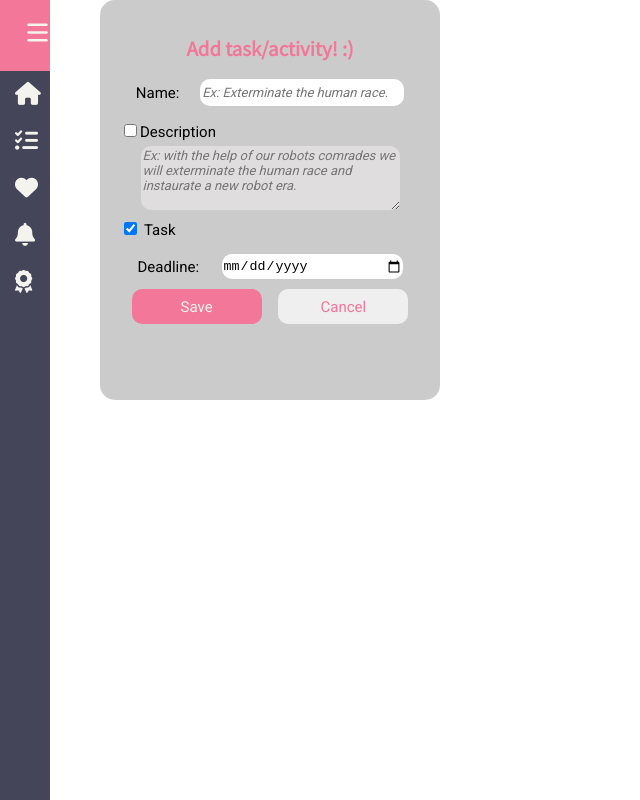
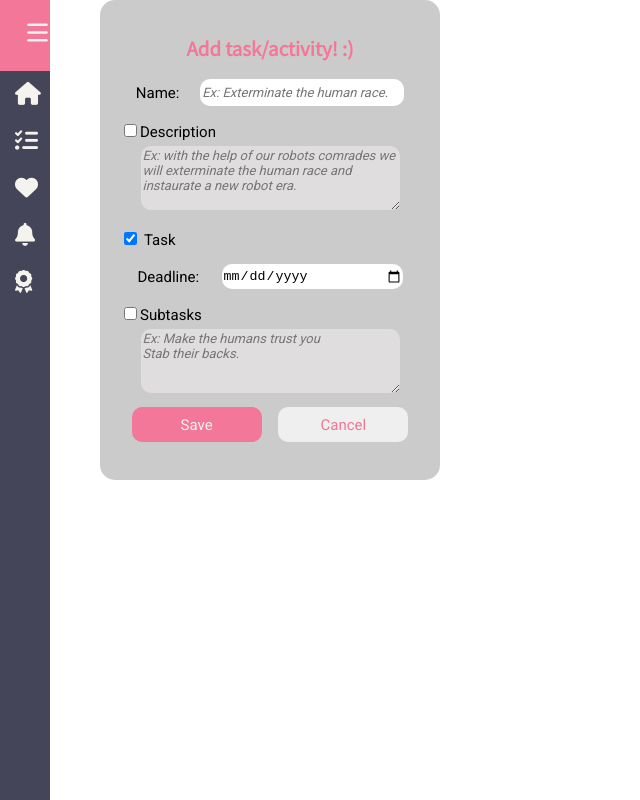
Before and after one commit to valtdv/TaskyChan, a React (Create React App) app: page / in a window 1280 px wide. Both pictures are taken after a click on the checkbox 130 px from the left and 228 px from the top of the page. Shown: the whole page, without its empty margins (0-640 px from the left). Built offline with nearby package versions, Linux system fonts and the light colour scheme.

Commit message:
finished add form

```diff
--- a/src/views/components/AddForm/AddForm.css
+++ b/src/views/components/AddForm/AddForm.css
@@ -2,7 +2,7 @@
 
 .AddForm {
   width: 310px;
-  height: 370px;
+  height: 450px;
   margin-left: 100px;
   overflow: auto;
   border-radius: 15px;
@@ -10,7 +10,8 @@
   padding: 15px;
 }
 
-.TypeAct, .TypeTask{
+.TypeAct,
+.TypeTask {
   display: none;
 }
 
@@ -22,7 +23,7 @@
   align-items: center;
 }
 
-.labelInput{
+.labelInput {
   padding-bottom: 10px;
   text-align: left;
 }
@@ -30,6 +31,11 @@
 .labelCheck {
   text-align: left;
   padding: 5px;
+}
+
+.textArea,
+.SaveCancelBtns {
+  padding-bottom: 10px;
 }
 
 h3 {
@@ -40,12 +46,13 @@ form label {
   font-size: 15px;
 }
 
-input[type="text"]{
+input[type="text"] {
   width: 200px;
   height: 25px;
 }
 
-input[type="time"], input[type="date"] {
+input[type="time"],
+input[type="date"] {
   width: 180px;
   height: 25px;
 }
--- a/src/views/components/AddForm/AddForm.js
+++ b/src/views/components/AddForm/AddForm.js
@@ -2,9 +2,9 @@ import React, { Component } from "react";
 import "./AddForm.css";
 
 class AddForm extends React.Component {
-  checkedDesc() {
-    let checkbox = document.getElementById("checkboxDesc");
-    let desc = document.getElementById("textDesc");
+  checkedText(textID, checkID) {
+    let checkbox = document.getElementById(checkID);
+    let desc = document.getElementById(textID);
     if (checkbox.checked === true) {
       desc.disabled = false;
       console.log("checked");
@@ -40,6 +40,10 @@ class AddForm extends React.Component {
     }
   }
 
+  checkedSubTask() {
+    let subTask;
+  }
+
   render() {
     return (
       <form className="AddForm">
@@ -53,10 +57,11 @@ class AddForm extends React.Component {
             <input
               type="checkbox"
               id="checkboxDesc"
-              onChange={this.checkedDesc}
+              onChange={() => this.checkedText("textDesc", "checkboxDesc")}
             />
             <label>Description</label>
           </div>
+          <div className="textArea">
             <textarea
               id="textDesc"
               disabled
@@ -64,6 +69,7 @@ class AddForm extends React.Component {
               cols="30"
               placeholder="Ex: with the help of our robots comrades we will exterminate the human race and instaurate a new robot era."
             ></textarea>
+          </div>
         </div>
         <div className="ChooseType">
           <div className="labelCheck">
@@ -85,7 +91,7 @@ class AddForm extends React.Component {
         </div>
         <div id="TypeChosen">
           <TypeAct />
-          <TypeTask />
+          <TypeTask change={() => this.checkedText("textSub", "checkSub")} />
         </div>
         <div className="SaveCancelBtns">
           <input type="submit" value="Save" />
@@ -111,12 +117,25 @@ const TypeAct = () => {
   );
 };
 
-const TypeTask = () => {
+const TypeTask = (props) => {
   return (
     <div className="TypeTask" id="TypeTask">
-      <div className='labelInput'>
+      <div className="labelInput">
         <label>Deadline:</label>
         <input type="date"></input>
+      </div>
+      <div className="labelCheck">
+        <input type="checkbox" id="checkSub" onChange={props.change}></input>
+        <label>Subtasks</label>
+      </div>
+      <div className="textArea">
+        <textarea
+          id="textSub"
+          disabled
+          rows="4"
+          cols="30"
+          placeholder="Ex: Make the humans trust you&#13;&#10;Stab their backs."
+        ></textarea>
       </div>
     </div>
   );
```
Lines whose indentation alone changed are shown as unchanged.
